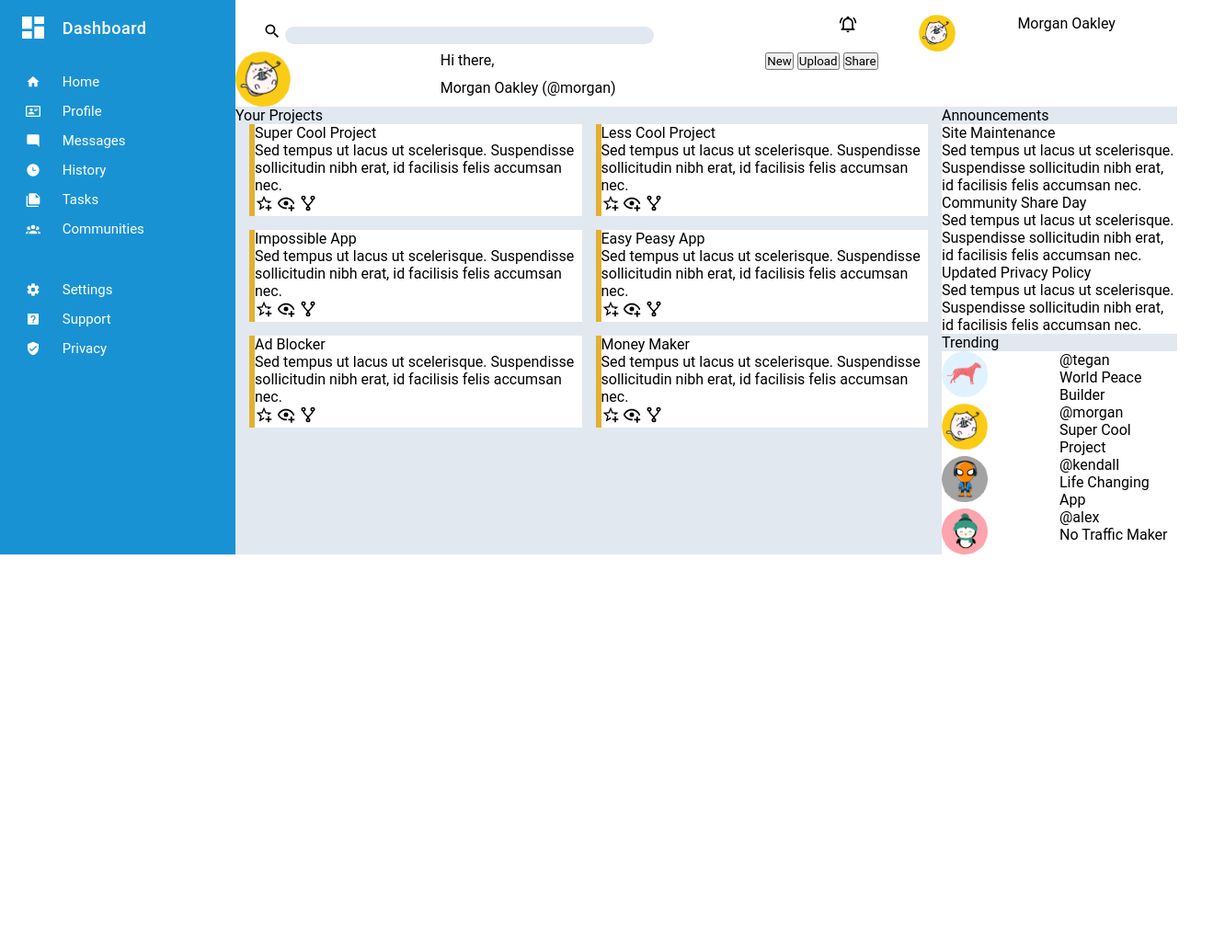
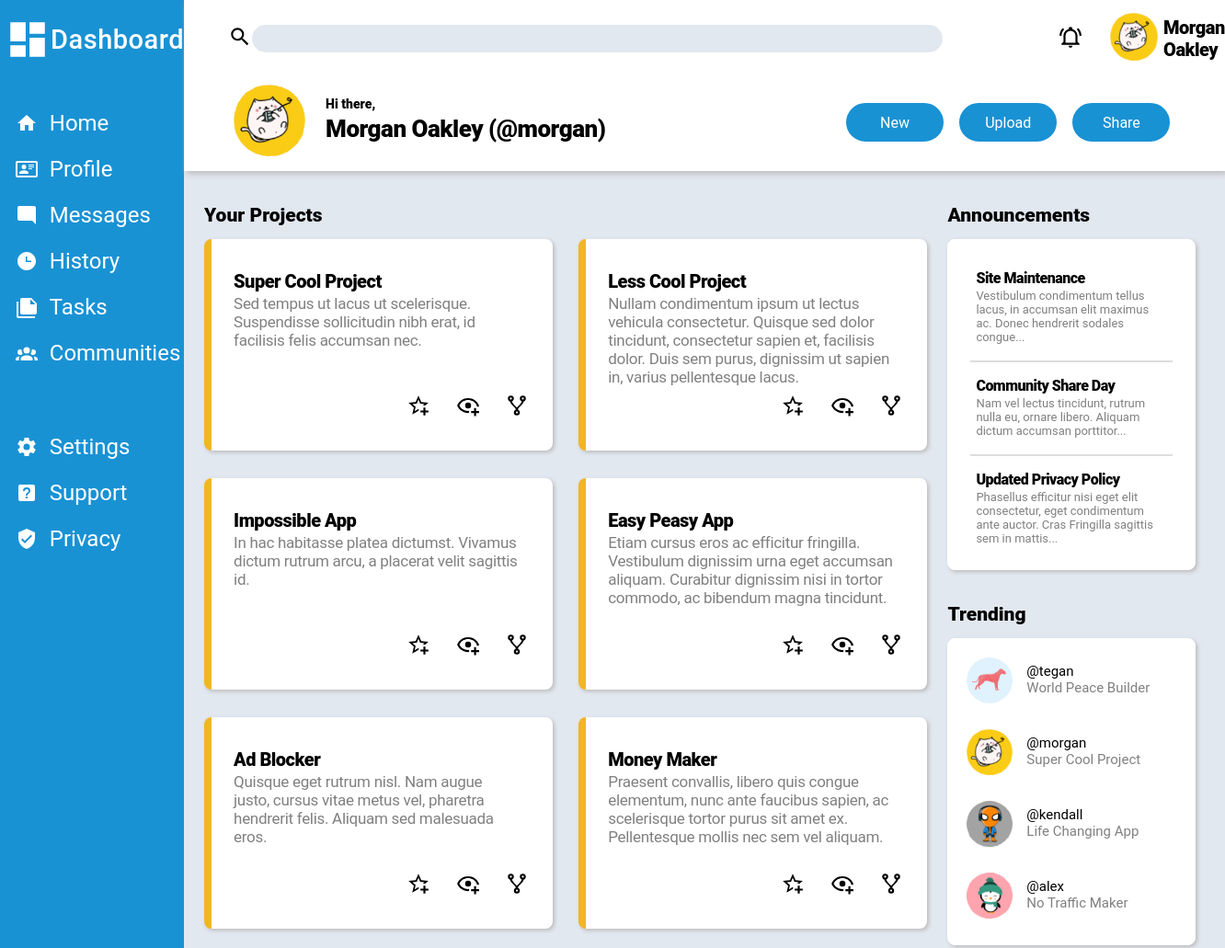
Before and after one commit to manoj-ca/odin-admin-dashboard, a plain HTML site: page index.html in a window 1280 px wide. Shown: the top 1031 px of the page at 92% size, 1332 px wide, since content can reach past the window. Before the commit the page ends 800 px from the top, so only its background shows below. Drawn offline with Linux system fonts and the light colour scheme.

Commit message:
initial release

```diff
--- a/index.html
+++ b/index.html
@@ -13,7 +13,7 @@
     <div class="sidebar">
       <div class="dashboard">
         <div class="icon">
-          <img class="white" src="./images/icons/dashboard.svg" width="32px" />
+          <img class="white" src="./images/icons/dashboard.svg" width="50px" />
         </div>
         <div class="title">
           <a href="/dashboard">Dashboard</a>
@@ -21,37 +21,37 @@
       </div>
       <div class="menu">
         <div class="icon">
-          <img class="white" src="./images/icons/home.svg" width="16px" />
+          <img class="white" src="./images/icons/home.svg" width="24px" />
         </div>
         <div class="title">
           <a href="/home">Home</a>
         </div>
         <div class="icon">
-          <img class="white" src="./images/icons/profile.svg" width="16px" />
+          <img class="white" src="./images/icons/profile.svg" width="24px" />
         </div>
         <div class="title">
           <a href="/profile">Profile</a>
         </div>
         <div class="icon">
-          <img class="white" src="./images/icons/messages.svg" width="16px" />
+          <img class="white" src="./images/icons/messages.svg" width="24px" />
         </div>
         <div class="title">
           <a href="/messages">Messages</a>
         </div>
         <div class="icon">
-          <img class="white" src="./images/icons/history.svg" width="16px" />
+          <img class="white" src="./images/icons/history.svg" width="24px" />
         </div>
         <div class="title">
           <a href="/history">History</a>
         </div>
         <div class="icon">
-          <img class="white" src="./images/icons/tasks.svg" width="16px" />
+          <img class="white" src="./images/icons/tasks.svg" width="24px" />
         </div>
         <div class="title">
           <a href="/tasks">Tasks</a>
         </div>
         <div class="icon">
-          <img class="white" src="./images/icons/communities.svg" width="16px" />
+          <img class="white" src="./images/icons/communities.svg" width="24px" />
         </div>
         <div class="title">
           <a href="/communities">Communities</a>
@@ -59,19 +59,19 @@
       </div>
       <div class="admin">
         <div class="icon">
-          <img class="white" src="./images/icons/settings.svg" width="16px" />
+          <img class="white" src="./images/icons/settings.svg" width="24px" />
         </div>
         <div class="title">
           <a href="/settings">Settings</a>
         </div>
         <div class="icon">
-          <img class="white" src="./images/icons/support.svg" width="16px" />
+          <img class="white" src="./images/icons/support.svg" width="24px" />
         </div>
         <div class="title">
           <a href="/support">Support</a>
         </div>
         <div class="icon">
-          <img class="white" src="./images/icons/privacy.svg" width="16px" />
+          <img class="white" src="./images/icons/privacy.svg" width="24px" />
         </div>
         <div class="title">
           <a href="/privacy">Privacy</a>
@@ -80,25 +80,35 @@
     </div>
     <div class="header">
       <div class="row1">
+        <div class="icon">
+          <img src="./images/icons/search.svg" width="26px" />
+        </div>
         <div class="search">
-          <img class="icon" src="./images/icons/search.svg" width="20px" />
-          <input type="search" class="input" name="q" size="40"/>
+          <input type="search" name="q" size="46" />
         </div>
-        <div class="account">
-          <img class="notify" src="./images/icons/notify.svg" width="20px" />
-          <img class="avatar" src="./images/morgan.png" width="40px" />
-          <p class="name">Morgan Oakley</p>
+        <div class="notify">
+          <img src="./images/icons/notify.svg" width="26px" />
+        </div>
+        <div class="avatar">
+          <img src="./images/morgan.png" width="52px" />
+        </div>
+        <div class="name">
+          <p>Morgan Oakley</p>
         </div>
       </div>
       <div class="row2">
-        <div class="account">
-          <img class="avatar" src="./images/morgan.png" width="60px" />
-          <div class="user">
-            <p class="greeting">Hi there,</p>
-            <p class="name">Morgan Oakley (@morgan)</p>
+        <div class="avatar">
+          <img src="./images/morgan.png" width="78px" />
+        </div>
+        <div class="welcome">
+          <div class="greeting">
+            <p>Hi there,</p>
+          </div>
+          <div class="name">
+            <p>Morgan Oakley (@morgan)</p>
           </div>
         </div>
-        <div class="actions">
+        <div class="buttons">
           <button class="new">New</button>
           <button class="upload">Upload</button>
           <button class="share">Share</button>
@@ -110,63 +120,83 @@
         <p class="title">Your Projects</p>
         <div class="cards">
           <div class="card">
+            <div class="description">
               <p class="title">Super Cool Project</p>
-            <p class="body">Sed tempus ut lacus ut scelerisque. Suspendisse sollicitudin nibh erat, id facilisis felis
-              accumsan nec.</p>
+              <p>Sed tempus ut lacus ut scelerisque. Suspendisse sollicitudin nibh erat, id</p>
+              <p>facilisis felis accumsan nec.</p>
+            </div>
             <div class="actions">
-              <img class="rate" src="./images/icons/rate.svg" width="20px" />
-              <img class="view" src="./images/icons/view.svg" width="20px" />
-              <img class="fork" src="./images/icons/fork.svg" width="20px" />
+              <div class="empty"></div>
+              <img class="rate" src="./images/icons/rate.svg" width="26px" />
+              <img class="view" src="./images/icons/view.svg" width="26px" />
+              <img class="fork" src="./images/icons/fork.svg" width="26px" />
             </div>
           </div>
           <div class="card">
+            <div class="description">
               <p class="title">Less Cool Project</p>
-            <p class="body">Sed tempus ut lacus ut scelerisque. Suspendisse sollicitudin nibh erat, id facilisis felis
-              accumsan nec.</p>
+              <p>Nullam condimentum ipsum ut lectus vehicula consectetur. Quisque sed dolor tincidunt, consectetur
+                sapien et, facilisis dolor. Duis sem purus, dignissim ut sapien in, varius pellentesque lacus.</p>
+            </div>
             <div class="actions">
-              <img class="rate" src="./images/icons/rate.svg" width="20px" />
-              <img class="view" src="./images/icons/view.svg" width="20px" />
-              <img class="fork" src="./images/icons/fork.svg" width="20px" />
+              <div class="empty"></div>
+              <img class="rate" src="./images/icons/rate.svg" width="26px" />
+              <img class="view" src="./images/icons/view.svg" width="26px" />
+              <img class="fork" src="./images/icons/fork.svg" width="26px" />
             </div>
           </div>
           <div class="card">
+            <div class="description">
               <p class="title">Impossible App</p>
-            <p class="body">Sed tempus ut lacus ut scelerisque. Suspendisse sollicitudin nibh erat, id facilisis felis
-              accumsan nec.</p>
+              <p>In hac habitasse platea dictumst. Vivamus dictum rutrum arcu, a placerat velit sagittis</p>
+              <p>id.</p>
+            </div>
             <div class="actions">
-              <img class="rate" src="./images/icons/rate.svg" width="20px" />
-              <img class="view" src="./images/icons/view.svg" width="20px" />
-              <img class="fork" src="./images/icons/fork.svg" width="20px" />
+              <div class="empty"></div>
+              <img class="rate" src="./images/icons/rate.svg" width="26px" />
+              <img class="view" src="./images/icons/view.svg" width="26px" />
+              <img class="fork" src="./images/icons/fork.svg" width="26px" />
             </div>
           </div>
           <div class="card">
+            <div class="description">
               <p class="title">Easy Peasy App</p>
-            <p class="body">Sed tempus ut lacus ut scelerisque. Suspendisse sollicitudin nibh erat, id facilisis felis
-              accumsan nec.</p>
+              <p>Etiam cursus eros ac efficitur fringilla. Vestibulum dignissim urna eget accumsan aliquam. Curabitur
+                dignissim nisi in tortor commodo, ac bibendum magna tincidunt.</p>
+            </div>
             <div class="actions">
-              <img class="rate" src="./images/icons/rate.svg" width="20px" />
-              <img class="view" src="./images/icons/view.svg" width="20px" />
-              <img class="fork" src="./images/icons/fork.svg" width="20px" />
+              <div class="empty"></div>
+              <img class="rate" src="./images/icons/rate.svg" width="26px" />
+              <img class="view" src="./images/icons/view.svg" width="26px" />
+              <img class="fork" src="./images/icons/fork.svg" width="26px" />
             </div>
           </div>
           <div class="card">
+            <div class="description">
               <p class="title">Ad Blocker</p>
-            <p class="body">Sed tempus ut lacus ut scelerisque. Suspendisse sollicitudin nibh erat, id facilisis felis
-              accumsan nec.</p>
+              <p>Quisque eget rutrum nisl. Nam augue</p>
+              <p>justo, cursus vitae metus vel, pharetra</p>
+              <p>hendrerit felis. Aliquam sed malesuada</p>
+              <p>eros.</p>
+            </div>
             <div class="actions">
-              <img class="rate" src="./images/icons/rate.svg" width="20px" />
-              <img class="view" src="./images/icons/view.svg" width="20px" />
-              <img class="fork" src="./images/icons/fork.svg" width="20px" />
+              <div class="empty"></div>
+              <img class="rate" src="./images/icons/rate.svg" width="26px" />
+              <img class="view" src="./images/icons/view.svg" width="26px" />
+              <img class="fork" src="./images/icons/fork.svg" width="26px" />
             </div>
           </div>
           <div class="card">
+            <div class="description">
               <p class="title">Money Maker</p>
-            <p class="body">Sed tempus ut lacus ut scelerisque. Suspendisse sollicitudin nibh erat, id facilisis felis
-              accumsan nec.</p>
+              <p>Praesent convallis, libero quis congue elementum, nunc ante faucibus sapien, ac scelerisque tortor
+                purus sit amet ex. Pellentesque mollis nec sem vel aliquam.</p>
+            </div>
             <div class="actions">
-              <img class="rate" src="./images/icons/rate.svg" width="20px" />
-              <img class="view" src="./images/icons/view.svg" width="20px" />
-              <img class="fork" src="./images/icons/fork.svg" width="20px" />
+              <div class="empty"></div>
+              <img class="rate" src="./images/icons/rate.svg" width="26px" />
+              <img class="view" src="./images/icons/view.svg" width="26px" />
+              <img class="fork" src="./images/icons/fork.svg" width="26px" />
             </div>
           </div>
         </div>
@@ -177,18 +207,18 @@
           <div class="group">
             <div class="announcement">
               <p class="title">Site Maintenance</p>
-              <p class="body">Sed tempus ut lacus ut scelerisque. Suspendisse sollicitudin nibh erat, id facilisis felis
-                accumsan nec.</p>
+              <p>Vestibulum condimentum tellus lacus, in accumsan elit maximus ac. Donec hendrerit sodales congue...</p>
             </div>
+            <div class="line"></div>
             <div class="announcement">
               <p class="title">Community Share Day</p>
-              <p class="body">Sed tempus ut lacus ut scelerisque. Suspendisse sollicitudin nibh erat, id facilisis felis
-                accumsan nec.</p>
+              <p>Nam vel lectus tincidunt, rutrum nulla eu, ornare libero. Aliquam dictum accumsan porttitor...</p>
             </div>
+            <div class="line"></div>
             <div class="announcement">
               <p class="title">Updated Privacy Policy</p>
-              <p class="body">Sed tempus ut lacus ut scelerisque. Suspendisse sollicitudin nibh erat, id facilisis felis
-                accumsan nec.</p>
+              <p>Phasellus efficitur nisi eget elit consectetur, eget condimentum ante auctor. Cras Fringilla sagittis
+                sem in mattis...</p>
             </div>
           </div>
         </div>
@@ -199,28 +229,28 @@
               <img class="avatar" src="./images/tegan.png" width="50px" />
               <div class="info">
                 <p class="handle">@tegan</p>
-                <p class="project">World Peace Builder</p>
+                <p class="title">World Peace Builder</p>
               </div>
             </div>
             <div class="user">
               <img class="avatar" src="./images/morgan.png" width="50px" />
               <div class="info">
                 <p class="handle">@morgan</p>
-                <p class="project">Super Cool Project</p>
+                <p class="title">Super Cool Project</p>
               </div>
             </div>
             <div class="user">
               <img class="avatar" src="./images/kendall.png" width="50px" />
               <div class="info">
                 <p class="handle">@kendall</p>
-                <p class="project">Life Changing App</p>
+                <p class="title">Life Changing App</p>
               </div>
             </div>
             <div class="user">
               <img class="avatar" src="./images/alex.png" width="50px" />
               <div class="info">
                 <p class="handle">@alex</p>
-                <p class="project">No Traffic Maker</p>
+                <p class="title">No Traffic Maker</p>
               </div>
             </div>
           </div>
--- a/style.css
+++ b/style.css
@@ -6,7 +6,7 @@
 
 .container {
   display: grid;
-  grid-template-columns: 1fr 4fr;
+  grid-template-columns: 1fr 3.75fr;
   gap: 0px;
 }
 
@@ -20,8 +20,8 @@
   display: grid;
   align-items: center;
   grid-template-columns: 1fr 3fr;
-  margin-top: 14px;
-  margin-bottom: 34px;
+  margin-top: 18px;
+  margin-bottom: 52px;
   margin-left: 5px;
 }
 
@@ -32,57 +32,37 @@
 }
 
 .dashboard .title {
-  font-size: 18px;
+  font-size: 29px;
   font-weight: 500;
   display: grid;
   align-items: center;
   letter-spacing: 0.5px;
 }
 
-.menu {
-  display: grid;
-  align-items: center;
-  grid-template-columns: 1fr 3fr;
-  margin-top: 14px;
-  margin-bottom: 34px;
-  margin-left: 5px;
-}
-
-.menu .icon {
-  display: grid;
-  align-items: center;
-  justify-items: center;
-  margin-bottom: 14px;
-}
-
-.menu .title {
-  font-size: 15px;
-  display: grid;
-  align-items: center;
-  margin-bottom: 14px;
-}
-
+.menu,
 .admin {
   display: grid;
   align-items: center;
   grid-template-columns: 1fr 3fr;
   margin-top: 14px;
-  margin-bottom: 34px;
+  margin-bottom: 52px;
   margin-left: 5px;
 }
 
+.menu .icon,
 .admin .icon {
   display: grid;
   align-items: center;
   justify-items: center;
-  margin-bottom: 14px;
+  margin-bottom: 22px;
 }
 
+.menu .title,
 .admin .title {
-  font-size: 15px;
+  font-size: 24px;
   display: grid;
   align-items: center;
-  margin-bottom: 14px;
+  margin-bottom: 22px;
 }
 
 a {
@@ -95,87 +75,208 @@ a {
 }
 
 .header {
-  display: grid;
-  grid-template-columns: 3fr 2fr;
-  grid-column: 2;
+  background-color: white;
+  filter: drop-shadow(3px 3px 3px #bbb);
 }
 
 .row1 {
   display: grid;
+  grid-template-columns: 0.8fr 1fr 1fr 1fr 2fr;
   align-items: center;
-  grid-column: 1 / span 2;
-  margin-top: 16px;
-/*  margin-left: 30px;*/
+  margin-top: 14px;
 }
 
-.row1 .search {
-  grid-column: 1;
-  margin-left: 30px;
+.row1 .icon {
+  margin-left: 48px;
 }
 
-input {
-  font-size: 16px;
+.row1 input {
+  font-size: 26px;
   background-color: #e2e8f0;
   border: none;
   border-radius: 50px;
 }
 
-.row1 .account {
-  display: grid;
-  grid-auto-flow: column;
-  grid-column: 2;
+.row1 .notify {
+  margin-left: 126px;
+}
+
+.row1 .avatar {
+  margin-left: 30px;
+}
+
+.row1 .name {
+  font-size: 20px;
+  font-weight: 900;
+  letter-spacing: -0.5px;
+  margin-left: 6px;
 }
 
 .row2 {
   display: grid;
-  grid-column: 1 / span 2;
+  grid-template-columns: 0.2fr 1fr 0.7fr;
+  align-items: center;
 }
 
-.row2 .account {
-  display: grid;
-  grid-auto-flow: column;
-  grid-column: 1;
+.row2 .avatar {
+  margin-left: 54px;
+  margin-top: 22px;
+  margin-bottom: 12px;
 }
 
-.row2 .user {
-  display: grid;
-  grid-auto-flow: row;
+.row2 .welcome {
+  font-weight: 900;
+  margin-left: 22px;
+  margin-top: 4px;
 }
 
-.row2 .actions {
-  grid-column: 2;
+.row2 .greeting {
+  font-size: 14px;
+}
+
+.row2 .name {
+  font-size: 26px;
+  margin-top: 4px;
+  letter-spacing: -0.5px;
+}
+
+.row2 .buttons {
+  display: grid;
+  grid-template-columns: 1fr 1fr 1fr;
+  margin-right: 42px;
+  margin-top: 10px;
+}
+
+.row2 .new,
+.row2 .upload,
+.row2 .share {
+  color: white;
+  background-color: #1992d4;
+  border-color: #1992d4;
+  border-radius: 50px;
+  border-style: solid;
+  font-size: 16px;
+  height: 42px;
+  width: 106px;
 }
 
 .main {
   display: grid;
-  grid-template-columns: 3fr 1fr;
+  grid-template-columns: 2.5fr 1fr;
   grid-column: 2;
   background-color: #e2e8f0;
 }
 
+.projects,
+.rightside {
+  margin-top: 36px;
+  margin-bottom: 76px;
+  margin-left: 22px;
+}
+
+.trending {
+  margin-top: 36px;
+}
+
+.projects > .title,
+.announcements > .title,
+.trending > .title {
+  font-size: 21px;
+  font-weight: 900;
+  margin-bottom: 14px;
+}
+
 .cards {
   display: grid;
-  grid-template-columns: repeat(auto-fit, minmax(250px, 1fr));
-  gap: 15px;
+  grid-template-columns: 1fr 1fr;
+  column-gap: 28px;
+  row-gap: 30px;
   grid-column: 1;
   grid-row: 1 / span 2;
-  margin: 0px 15px;
 }
 
 .card {
-  border-left: 6px solid #e3b030;
+  display: grid;
+  grid-template-rows: 6fr 1fr;
+  font-size: 17px;
+  color: gray;
+  border-left: 8px solid #f2b527;
   background-color: white;
+  border-radius: 8px;
+  height: 158px;
+  filter: drop-shadow(2px 2px 2px #bbb);
+  padding: 36px 26px 36px 24px;
+  line-height: 20px;
+  letter-spacing: -0.3px;
+}
+
+.card .title {
+  color: black;
+  font-size: 20px;
+  font-weight: 900;
+  letter-spacing: -0.5px;
+  margin-bottom: 4px;
+}
+
+.card .actions {
+  display: grid;
+  grid-auto-flow: column;
+  grid-template-columns: 3fr 1fr 1fr 1fr;
+  justify-items: right;
 }
 
 .rightside {
-  grid-column: 2;
+  margin-right: 32px;
 }
 
 .group {
   background-color: white;
+  border: 1px solid white;
+  border-radius: 8px;
+  filter: drop-shadow(2px 2px 2px #bbb);
 }
 
-.group .user {
+.announcements .group {
+  padding-top: 16px;
+  padding-bottom: 8px;
+}
+
+.announcement {
+  font-size: 13px;
+  color: gray;
+  line-height: 15px;
+  margin-top: 18px;
+  margin-bottom: 18px;
+  margin-left: 30px;
+  margin-right: 30px;
+}
+
+.line {
+  border-bottom: 2px solid #ddd;
+  margin-left: 24px;
+  margin-right: 24px;
+}
+
+.announcement > .title {
+  color: black;
+  font-size: 16px;
+  font-weight: 900;
+  letter-spacing: -0.5px;
+  margin-bottom: 4px;
+}
+
+.trending .group .user {
   display: grid;
-  grid-template-columns: 1fr 1fr;
+  grid-template-columns: 1fr 2.5fr;
+  font-size: 15px;
+  height: 58px;
+  margin: 20px;
 }
+
+.info {
+  margin-top: 6px;
+}
+
+.info > .title {
+  color: gray;
+}
```
Also changed, not shown: dashboard1520.png (added). Lines whose indentation alone changed are shown as unchanged.
